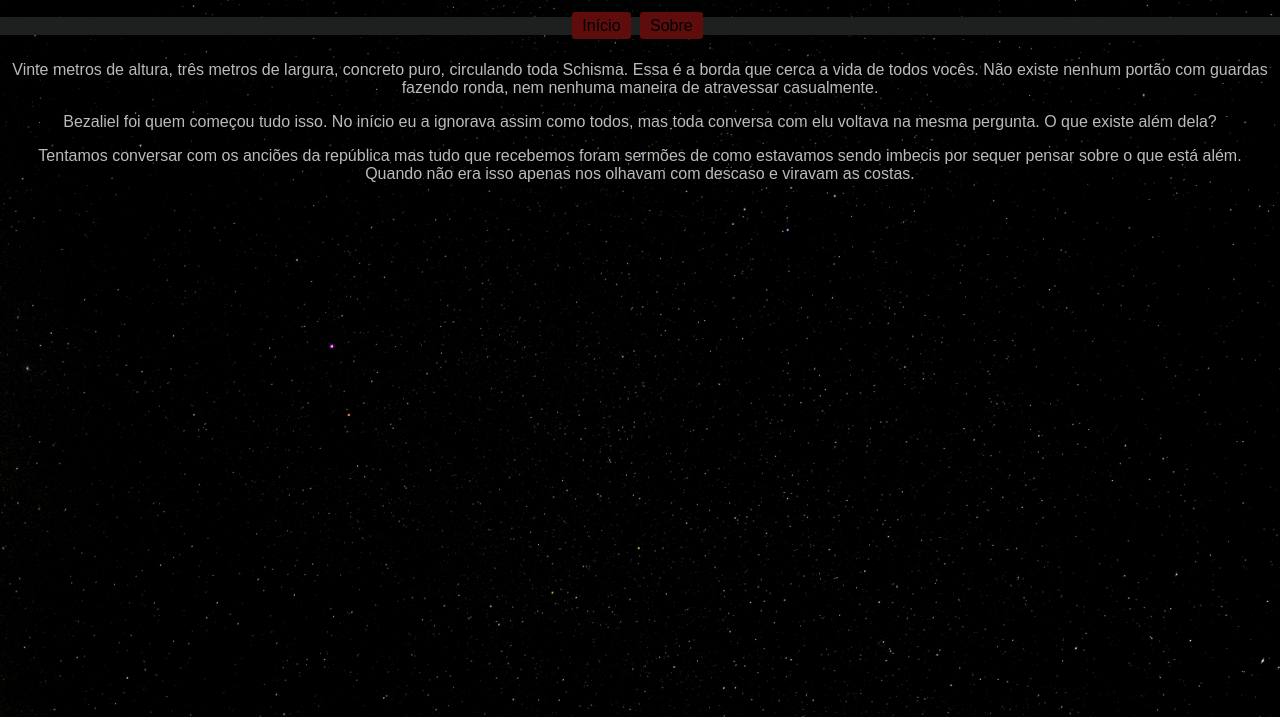
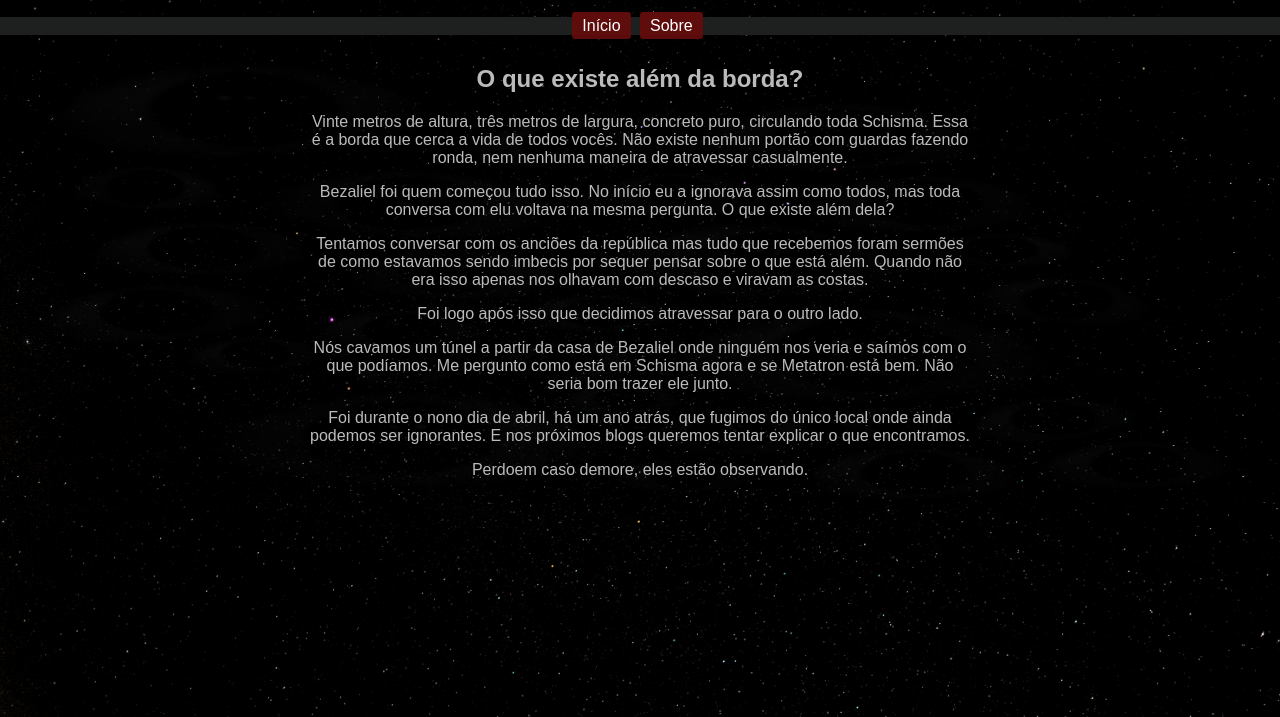
Before and after one commit to M4ev3/schisma, a plain HTML site: page posts/schisma.html in a window 1280 px wide. Shown: the part 83-800 px from the top of the page. Drawn offline with Linux system fonts and the light colour scheme.

Commit message:
schisma completo

```diff
--- a/posts/schisma.html
+++ b/posts/schisma.html
@@ -19,23 +19,43 @@
     </nav>
 
     <main>
-      <p class="postText">
+      <div class="postText">
+        <h2>O que existe além da borda?</h2>
+        <p>
           Vinte metros de altura, três metros de largura, concreto puro,
           circulando toda Schisma. Essa é a borda que cerca a vida de todos vocês.
           Não existe nenhum portão com guardas fazendo ronda, nem nenhuma maneira
           de atravessar casualmente.
         </p>
-      <p class="postText">
+        <p>
           Bezaliel foi quem começou tudo isso. No início eu a ignorava assim como
           todos, mas toda conversa com elu voltava na mesma pergunta. O que existe
           além dela?
         </p>
-      <p class="postText">
+        <p>
           Tentamos conversar com os anciões da república mas tudo que recebemos
           foram sermões de como estavamos sendo imbecis por sequer pensar sobre o
           que está além. Quando não era isso apenas nos olhavam com descaso e
           viravam as costas.
         </p>
+        <p>
+          Foi logo após isso que decidimos atravessar para o outro lado.
+        </p>
+        <p>
+          Nós cavamos um túnel a partir da casa de Bezaliel onde ninguém nos veria
+          e saímos com o que podíamos. Me pergunto como está em Schisma agora e se
+          Metatron está bem. Não seria bom trazer ele junto.
+        </p>
+        <p>
+          Foi durante o nono dia de abril, há um ano atrás, que fugimos do único
+          local onde ainda podemos ser ignorantes. E nos próximos blogs queremos
+          tentar explicar o que encontramos.
+        </p>
+        <p>
+          Perdoem caso demore, eles estão observando.
+        </p>
+      </div>
+      <img src="../images/eles.jpg" alt="Você não irá vê-los" class="postImages">
     </main>
   </body>
 </html>
--- a/styles.css
+++ b/styles.css
@@ -2,15 +2,17 @@ body {
   font-family: Arial, sans-serif;
   margin: 0;
   padding: 0;
-  background: url("images/background.png");
+  background: url("images/background.png") no-repeat center center fixed;
   background-size: cover;
   text-align: left;
 }
+
 header {
   color: #5e0c0c;
   text-align: center;
   padding: 10px;
 }
+
 nav ul {
   list-style: none;
   padding: 0;
@@ -18,46 +20,75 @@ nav ul {
   text-align: center;
   background-color: #1e2020;
 }
+
 nav ul li {
   display: inline;
   margin-right: 5px;
 }
+
 nav ul li a {
-  color: #000;
+  color: #fff;
   text-decoration: none;
   padding: 5px 10px;
   background-color: #5e0c0c;
   border-radius: 3px;
 }
+
 nav ul li a:hover {
   background-color: #bbb;
 }
+
 main {
   padding: 10px;
   text-align: center;
+  position: relative;
 }
+
 h2 {
   color: #bbb;
 }
+
 p {
   color: #bbb;
 }
+
 .post {
   margin: 20px auto;
   padding: 10px;
   border: 1px solid #1e2020;
-  background-color: transparent;
+  background-color: rgba(0, 0, 0, 0.5);
   width: 60%;
   box-sizing: border-box;
 }
+
 .post h2 {
   font-size: 18px;
   margin-bottom: 5px;
 }
+
 .post p {
   font-size: 14px;
   margin-bottom: 5px;
 }
+
+.postText {
+  padding-left: 300px;
+  padding-right: 300px;
+  text-align: center;
+  position: relative;
+  z-index: 2;
+}
+
+.postImages {
+  position: absolute;
+  top: 0;
+  left: 0;
+  width: 100%;
+  height: 100%;
+  z-index: 1;
+  opacity: 0.03;
+}
+
 .sobre {
   padding-left: 300px;
   padding-right: 300px;
```
Also changed, not shown: images/eles.jpg (added). Lines whose indentation alone changed are shown as unchanged.
